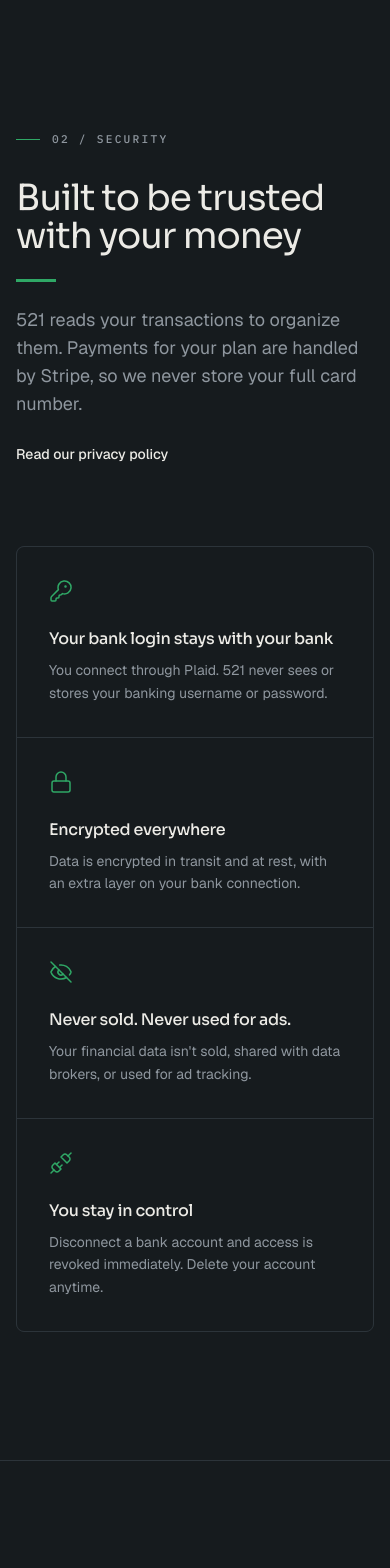
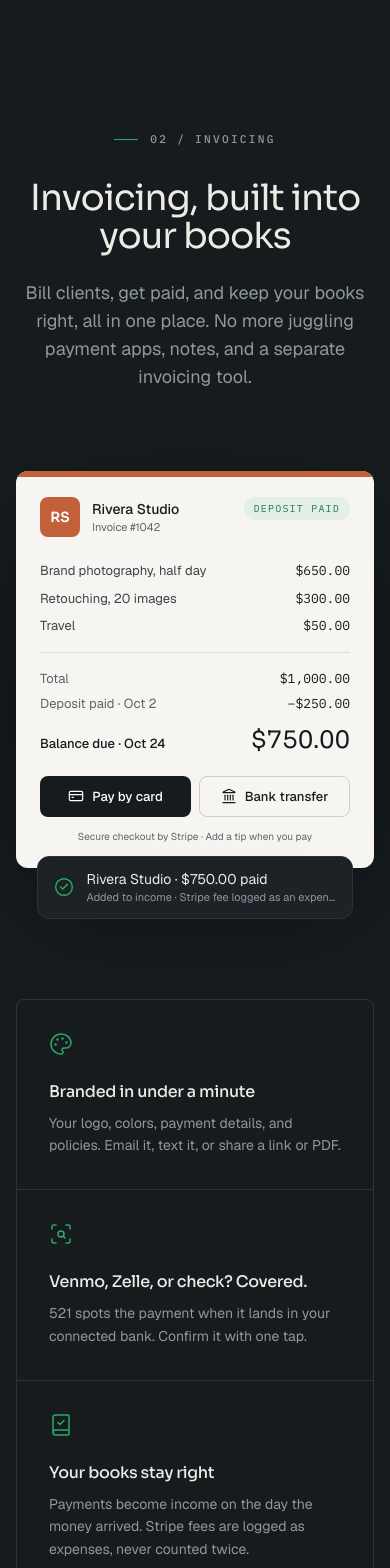
Before and after one commit to cajhughes788/Stackinwebsite, a Next.js app: page / in a window 390 px wide. Shown: the part 3720-5288 px from the top of the page. Built offline with nearby package versions, Linux system fonts and the light colour scheme; no server answers; a web font is replaced by a local one.

Commit message:
Introduce invoicing on the home and Features pages
Co-Authored-By: Claude Opus 5.5 <noreply@anthropic.com>

```diff
--- a/app/(site)/features/layout.tsx
+++ b/app/(site)/features/layout.tsx
@@ -3,7 +3,7 @@ import type { Metadata } from "next";
 export const metadata: Metadata = {
   title: "Features",
   description:
-    "Bank sync, Venmo import, net pay breakdowns, expenses, receipts, and P&Ls. See how 521 brings every way you get paid into one place.",
+    "Bank sync, Venmo import, branded invoices with Stripe checkout, net pay breakdowns, expenses, receipts, and P&Ls. See how 521 brings every way you get paid into one place.",
   alternates: {
     canonical: "/features",
   },
--- a/app/(site)/features/page.tsx
+++ b/app/(site)/features/page.tsx
@@ -25,6 +25,14 @@ import {
   Layers,
   MapPin,
   Bell,
+  Palette,
+  Send,
+  Wallet,
+  HandCoins,
+  ScanSearch,
+  BookCheck,
+  Percent,
+  RotateCcw,
 } from "lucide-react";
 
 const incomeFeatures = [
@@ -57,6 +65,54 @@ const incomeFeatures = [
     icon: Repeat,
     title: "Recurring transactions",
     description: "Mark income or expenses as repeating and 521 logs them for you.",
+  },
+];
+
+const invoicingFeatures = [
+  {
+    icon: Palette,
+    title: "Branded invoices in a minute",
+    description: "Add your logo, colors, payment details, and policies once. Every invoice looks like you.",
+  },
+  {
+    icon: Send,
+    title: "Send it your way",
+    description: "Email it from 521, text it, or share a link or PDF.",
+  },
+  {
+    icon: Wallet,
+    title: "Card or bank transfer",
+    description: "Clients open a clean invoice page and pay through Stripe's secure checkout.",
+  },
+  {
+    icon: HandCoins,
+    title: "Deposits and tips",
+    description: "Ask for a deposit up front with its own due date, and offer an optional tip at the end.",
+  },
+  {
+    icon: ScanSearch,
+    title: "Venmo, Zelle, and checks, matched",
+    description: "521 recognizes an invoice payment when it lands in your connected bank. Confirm it with one tap.",
+  },
+  {
+    icon: BookCheck,
+    title: "Booked automatically",
+    description: "Every payment becomes income, dated the day the money actually arrived.",
+  },
+  {
+    icon: Percent,
+    title: "Fees and deposits, handled",
+    description: "Stripe fees are recorded as business expenses, and a deposit that pays an invoice is never counted twice.",
+  },
+  {
+    icon: BellRing,
+    title: "Reminders and paid alerts",
+    description: "Friendly reminders before and after the due date, and a notification the moment a client pays.",
+  },
+  {
+    icon: RotateCcw,
+    title: "Refunds and disputes, tracked",
+    description: "Refunds, deposits, and card disputes are recorded right on the invoice.",
   },
 ];
 
@@ -150,8 +206,17 @@ export default function FeaturesPage() {
       />
 
       <FeatureSection
+        id="invoicing"
+        label="02 / Invoicing"
+        title="Invoicing, built into your books"
+        description="Bill clients, get paid, and keep your profit, goals, and tax numbers accurate without any spreadsheet work."
+        features={invoicingFeatures}
+        columns={3}
+      />
+
+      <FeatureSection
         id="paychecks"
-        label="02 / Paychecks"
+        label="03 / Paychecks"
         title="Paychecks, explained"
         description="See what you earned, what was withheld, and what you actually take home."
         features={paycheckFeatures}
@@ -160,7 +225,7 @@ export default function FeaturesPage() {
 
       <FeatureSection
         id="business"
-        label="03 / Business"
+        label="04 / Business"
         title="Run your business with clarity"
         description="Expenses, receipts, and profit, organized for tax time and every day before it."
         features={businessFeatures}
@@ -169,7 +234,7 @@ export default function FeaturesPage() {
 
       <FeatureSection
         id="organize"
-        label="04 / Organization"
+        label="05 / Organization"
         title="Organized your way"
         description="Workspaces and reminders that keep everything current without extra effort."
         features={organizeFeatures}
--- a/app/(site)/page.tsx
+++ b/app/(site)/page.tsx
@@ -1,6 +1,7 @@
 import { Navbar } from "@/components/navbar";
 import { HeroSection } from "@/components/hero-section";
 import { FeaturesSection } from "@/components/features-section";
+import { InvoicingSection } from "@/components/invoicing-section";
 import { SecuritySection } from "@/components/security-section";
 import { PricingSection } from "@/components/pricing-section";
 import { Footer } from "@/components/footer";
@@ -15,6 +16,9 @@ export default function HomePage() {
         <FeaturesSection />
       </Reveal>
       <Reveal>
+        <InvoicingSection />
+      </Reveal>
+      <Reveal>
         <SecuritySection />
       </Reveal>
       <Reveal>
--- a/app/layout.tsx
+++ b/app/layout.tsx
@@ -33,6 +33,8 @@ export const metadata: Metadata = {
     'freelancer income and expenses',
     'profit and loss app',
     'bank sync income tracker',
+    'invoicing app for freelancers',
+    'send invoices and get paid',
   ],
   alternates: {
     canonical: '/',
--- a/components/features/features-hero.tsx
+++ b/components/features/features-hero.tsx
@@ -11,7 +11,7 @@ export function FeaturesHero() {
         <span className="brand-rule mx-auto mb-6" />
 
         <p className="mx-auto max-w-2xl text-lg leading-relaxed text-muted-foreground lg:text-xl">
-          From your paycheck to your business, 521 brings it together and keeps it clear.
+          From your paycheck to the invoices you send, 521 brings it together and keeps it clear.
         </p>
       </div>
     </section>
--- a/components/footer.tsx
+++ b/components/footer.tsx
@@ -7,6 +7,7 @@ const footerColumns = [
     heading: "Product",
     links: [
       { label: "Features", href: "/features" },
+      { label: "Invoicing", href: "/#invoicing" },
       { label: "Security", href: "/#security" },
       { label: "Pricing", href: "/#pricing" },
       { label: "Download for iPhone", href: APP_STORE_URL, external: true },
--- /dev/null
+++ b/components/invoice-mockup.tsx
@@ -0,0 +1,88 @@
+import { CheckCircle2, CreditCard, Landmark } from "lucide-react";
+
+// Illustrative invoice; the line items add up to the total shown, and the
+// deposit is the part already paid.
+const lineItems = [
+  { name: "Brand photography, half day", amount: "$650.00" },
+  { name: "Retouching, 20 images", amount: "$300.00" },
+  { name: "Travel", amount: "$50.00" },
+];
+
+// The client's view: a clean invoice page in the sender's own brand, paid
+// through Stripe checkout. The tag underneath shows what 521 does with it.
+export function InvoiceMockup() {
+  return (
+    <div
+      className="relative mx-auto w-full max-w-[420px]"
+      role="img"
+      aria-label="A branded invoice page a client opens to pay by card or bank transfer"
+    >
+      <div className="overflow-hidden rounded-xl bg-[#f6f5f1] text-[#161b1e] shadow-[0_40px_120px_-40px_rgba(0,0,0,0.8)]">
+        {/* The sender's brand color */}
+        <div className="h-1.5 bg-[#c2603a]" />
+
+        <div className="px-6 pb-6 pt-5 sm:px-7">
+          <div className="mb-6 flex items-start justify-between gap-4">
+            <div className="flex items-center gap-3">
+              <span className="flex h-10 w-10 items-center justify-center rounded-lg bg-[#c2603a] font-[family-name:var(--font-display)] text-sm font-semibold text-white">
+                RS
+              </span>
+              <div>
+                <p className="text-sm font-medium">Rivera Studio</p>
+                <p className="text-[11px] text-[#5d656b]">Invoice #1042</p>
+              </div>
+            </div>
+            <span className="rounded-full bg-[#e3efe7] px-2.5 py-1 font-mono text-[10px] uppercase tracking-[0.12em] text-[#1f7a4a]">
+              Deposit paid
+            </span>
+          </div>
+
+          <ul className="mb-4 space-y-2 border-b border-[#dddbd3] pb-4">
+            {lineItems.map((item) => (
+              <li key={item.name} className="flex items-baseline justify-between gap-3 text-[13px]">
+                <span className="text-[#3c4449]">{item.name}</span>
+                <span className="font-mono tabular-nums">{item.amount}</span>
+              </li>
+            ))}
+          </ul>
+
+          <dl className="mb-5 space-y-1.5 text-[13px]">
+            <div className="flex justify-between">
+              <dt className="text-[#5d656b]">Total</dt>
+              <dd className="font-mono tabular-nums">$1,000.00</dd>
+            </div>
+            <div className="flex justify-between">
+              <dt className="text-[#5d656b]">Deposit paid · Oct 2</dt>
+              <dd className="font-mono tabular-nums">−$250.00</dd>
+            </div>
+            <div className="flex items-baseline justify-between pt-1">
+              <dt className="font-medium">Balance due · Oct 24</dt>
+              <dd className="font-[family-name:var(--font-display)] text-2xl tabular-nums tracking-tight">$750.00</dd>
+            </div>
+          </dl>
+
+          <div className="mb-3 grid grid-cols-2 gap-2">
+            <span className="flex items-center justify-center gap-2 rounded-lg bg-[#161b1e] py-2.5 text-[13px] font-medium text-white">
+              <CreditCard className="h-4 w-4" strokeWidth={1.75} />
+              Pay by card
+            </span>
+            <span className="flex items-center justify-center gap-2 rounded-lg border border-[#cfccc2] py-2.5 text-[13px] font-medium">
+              <Landmark className="h-4 w-4" strokeWidth={1.75} />
+              Bank transfer
+            </span>
+          </div>
+          <p className="text-center text-[10px] text-[#5d656b]">Secure checkout by Stripe · Add a tip when you pay</p>
+        </div>
+      </div>
+
+      {/* What happens on the 521 side once it's paid */}
+      <div className="mx-auto -mt-3 flex w-[88%] items-center gap-3 rounded-xl border border-border bg-card px-4 py-3 shadow-[0_20px_60px_-30px_rgba(0,0,0,0.9)]">
+        <CheckCircle2 className="h-5 w-5 shrink-0 text-primary" strokeWidth={1.75} />
+        <div className="min-w-0">
+          <p className="truncate text-sm text-foreground">Rivera Studio · $750.00 paid</p>
+          <p className="truncate text-[11px] text-muted-foreground">Added to income · Stripe fee logged as an expense</p>
+        </div>
+      </div>
+    </div>
+  );
+}
--- /dev/null
+++ b/components/invoicing-section.tsx
@@ -0,0 +1,70 @@
+import Link from "next/link";
+import { SpotlightGrid } from "./spotlight-grid";
+import { InvoiceMockup } from "./invoice-mockup";
+import { ArrowRight, BellRing, BookCheck, Palette, ScanSearch } from "lucide-react";
+
+const points = [
+  {
+    icon: Palette,
+    title: "Branded in under a minute",
+    description: "Your logo, colors, payment details, and policies. Email it, text it, or share a link or PDF.",
+  },
+  {
+    icon: ScanSearch,
+    title: "Venmo, Zelle, or check? Covered.",
+    description: "521 spots the payment when it lands in your connected bank. Confirm it with one tap.",
+  },
+  {
+    icon: BookCheck,
+    title: "Your books stay right",
+    description: "Payments become income on the day the money arrived. Stripe fees are logged as expenses, never counted twice.",
+  },
+  {
+    icon: BellRing,
+    title: "Reminders that do the chasing",
+    description: "Friendly nudges before and after the due date, and an alert the moment a client pays.",
+  },
+];
+
+export function InvoicingSection() {
+  return (
+    <section id="invoicing" className="scroll-mt-16 border-t border-border py-32 lg:py-48">
+      <div className="mx-auto max-w-7xl px-4 sm:px-6 lg:px-8">
+        <div className="mx-auto mb-20 max-w-3xl text-center lg:mb-28">
+          <span className="eyebrow section-label mb-8">02 / Invoicing</span>
+          <h2 className="mb-6 text-4xl font-normal leading-[1.05] text-foreground sm:text-5xl lg:text-6xl">
+            <span className="text-balance">Invoicing, built into your books</span>
+          </h2>
+          <p className="mx-auto max-w-xl text-lg text-muted-foreground">
+            Bill clients, get paid, and keep your books right, all in one place. No more juggling payment apps, notes,
+            and a separate invoicing tool.
+          </p>
+        </div>
+
+        <div className="grid items-center gap-20 lg:grid-cols-[1fr_1.2fr] lg:gap-24">
+          <InvoiceMockup />
+
+          <SpotlightGrid className="grid gap-px overflow-hidden rounded-lg border border-border sm:grid-cols-2">
+            {points.map((point) => (
+              <div key={point.title} className="p-8">
+                <point.icon className="mb-6 h-6 w-6 text-primary" strokeWidth={1.5} />
+                <h3 className="mb-2 text-base font-medium text-foreground">{point.title}</h3>
+                <p className="text-sm leading-relaxed text-muted-foreground">{point.description}</p>
+              </div>
+            ))}
+          </SpotlightGrid>
+        </div>
+
+        <div className="mt-14 flex justify-center">
+          <Link
+            href="/features#invoicing"
+            className="group inline-flex items-center gap-1.5 text-sm font-medium text-foreground"
+          >
+            Everything invoicing can do
+            <ArrowRight className="h-4 w-4 text-primary transition-transform group-hover:translate-x-0.5" />
+          </Link>
+        </div>
+      </div>
+    </section>
+  );
+}
--- a/components/navbar.tsx
+++ b/components/navbar.tsx
@@ -48,6 +48,12 @@ export function Navbar() {
               className="text-sm text-muted-foreground transition-colors hover:text-foreground"
             >
               Features
+            </Link>
+            <Link
+              href="/#invoicing"
+              className="text-sm text-muted-foreground transition-colors hover:text-foreground"
+            >
+              Invoicing
             </Link>
             <Link
               href="/support"
@@ -120,6 +126,13 @@ export function Navbar() {
               Features
             </Link>
             <Link
+              href="/#invoicing"
+              className="block text-sm text-muted-foreground transition-colors hover:text-foreground"
+              onClick={() => setIsMobileMenuOpen(false)}
+            >
+              Invoicing
+            </Link>
+            <Link
               href="/support"
               className="block text-sm text-muted-foreground transition-colors hover:text-foreground"
               onClick={() => setIsMobileMenuOpen(false)}
--- a/components/pricing-section.tsx
+++ b/components/pricing-section.tsx
@@ -46,6 +46,7 @@ const plans = [
       "Expense tracking with receipt uploads",
       "Advanced analytics",
       "Monthly, quarterly, and yearly P&Ls",
+      "Branded invoices with card and bank payments",
     ],
     cta: "Choose Pro",
     recommended: false,
@@ -160,7 +161,7 @@ function PricingSectionContent({ source }: { source: AppSource | null }) {
         />
         {/* Section Header */}
         <div className="mx-auto mb-20 max-w-3xl text-center lg:mb-28">
-          <span className="eyebrow section-label mb-8">03 / Pricing</span>
+          <span className="eyebrow section-label mb-8">04 / Pricing</span>
           <h2 className="mb-6 text-4xl font-normal leading-[1.05] text-foreground sm:text-5xl lg:text-6xl">
             <span className="text-balance">Simple, transparent pricing</span>
           </h2>
--- a/components/security-section.tsx
+++ b/components/security-section.tsx
@@ -32,14 +32,14 @@ export function SecuritySection() {
     <section id="security" className="scroll-mt-16 border-t border-border py-32 lg:py-48">
       <div className="mx-auto grid max-w-7xl gap-20 px-4 sm:px-6 lg:grid-cols-[1fr_1.2fr] lg:gap-24 lg:px-8">
         <div>
-          <span className="eyebrow section-label mb-8">02 / Security</span>
+          <span className="eyebrow section-label mb-8">03 / Security</span>
           <h2 className="mb-6 text-4xl font-normal leading-[1.05] text-foreground sm:text-5xl lg:text-6xl">
             <span className="text-balance">Built to be trusted with your money</span>
           </h2>
           <span className="brand-rule mb-6" />
           <p className="mb-6 max-w-md text-lg text-muted-foreground">
-            521 reads your transactions to organize them. Payments for your plan are handled by Stripe, so we
-            never store your full card number.
+            521 reads your transactions to organize them. Payments for your plan, and the invoices your clients pay,
+            are handled by Stripe, so we never store a full card number.
           </p>
           <Link href="/privacy" className="text-sm font-medium text-foreground underline-offset-4 hover:underline">
             Read our privacy policy
```
